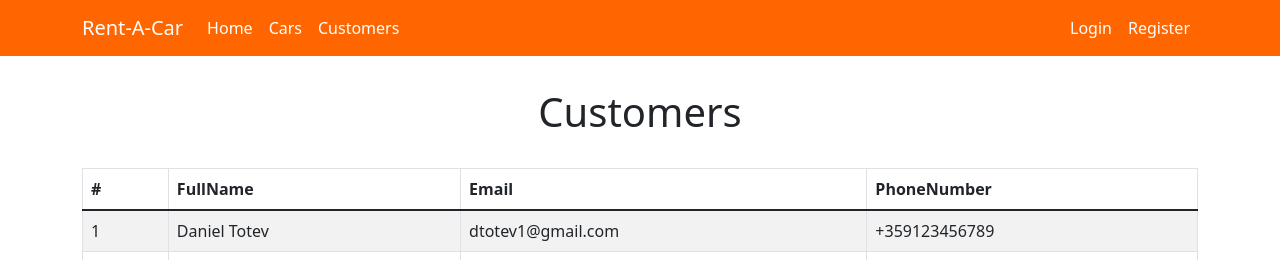
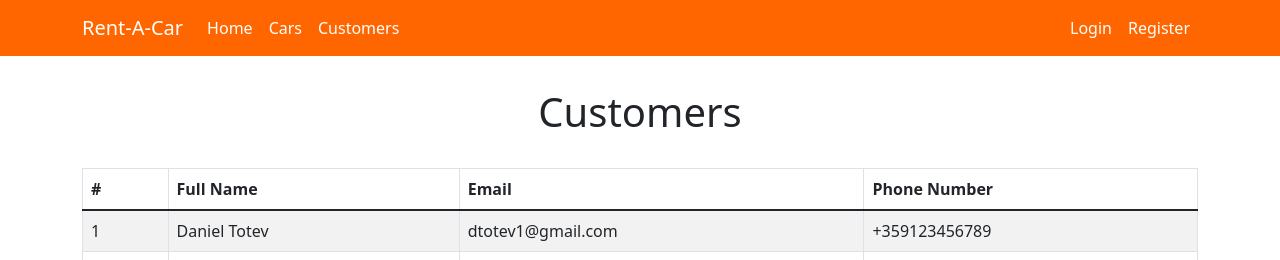
Before and after one commit to DanielTotev/React-Project-FMI, a React (Create React App) app: page /customers in a window 1280 px wide. Shown: the top 260 px of the page. Built offline with nearby package versions, Linux system fonts and the light colour scheme; data requests are answered from the project's data file.

Commit message:
Small ajustments

```diff
--- a/src/pages/CarsListPage.jsx
+++ b/src/pages/CarsListPage.jsx
@@ -14,7 +14,9 @@ export default function CarsListPage() {
 
   return (
     <Container>
-      <div style={{ textAlign: "center", marginBottom: "2em" }}>
+      <div
+        style={{ textAlign: "center", marginBottom: "2em", marginTop: "2em" }}
+      >
         <h1>Cars</h1>
       </div>
       <Row>
--- a/src/pages/CustomersListPage.jsx
+++ b/src/pages/CustomersListPage.jsx
@@ -20,9 +20,9 @@ export default function CustomersListPage() {
         <thead>
           <tr>
             <th>#</th>
-            <th>FullName</th>
+            <th>Full Name</th>
             <th>Email</th>
-            <th>PhoneNumber</th>
+            <th>Phone Number</th>
           </tr>
         </thead>
         <tbody>
```
